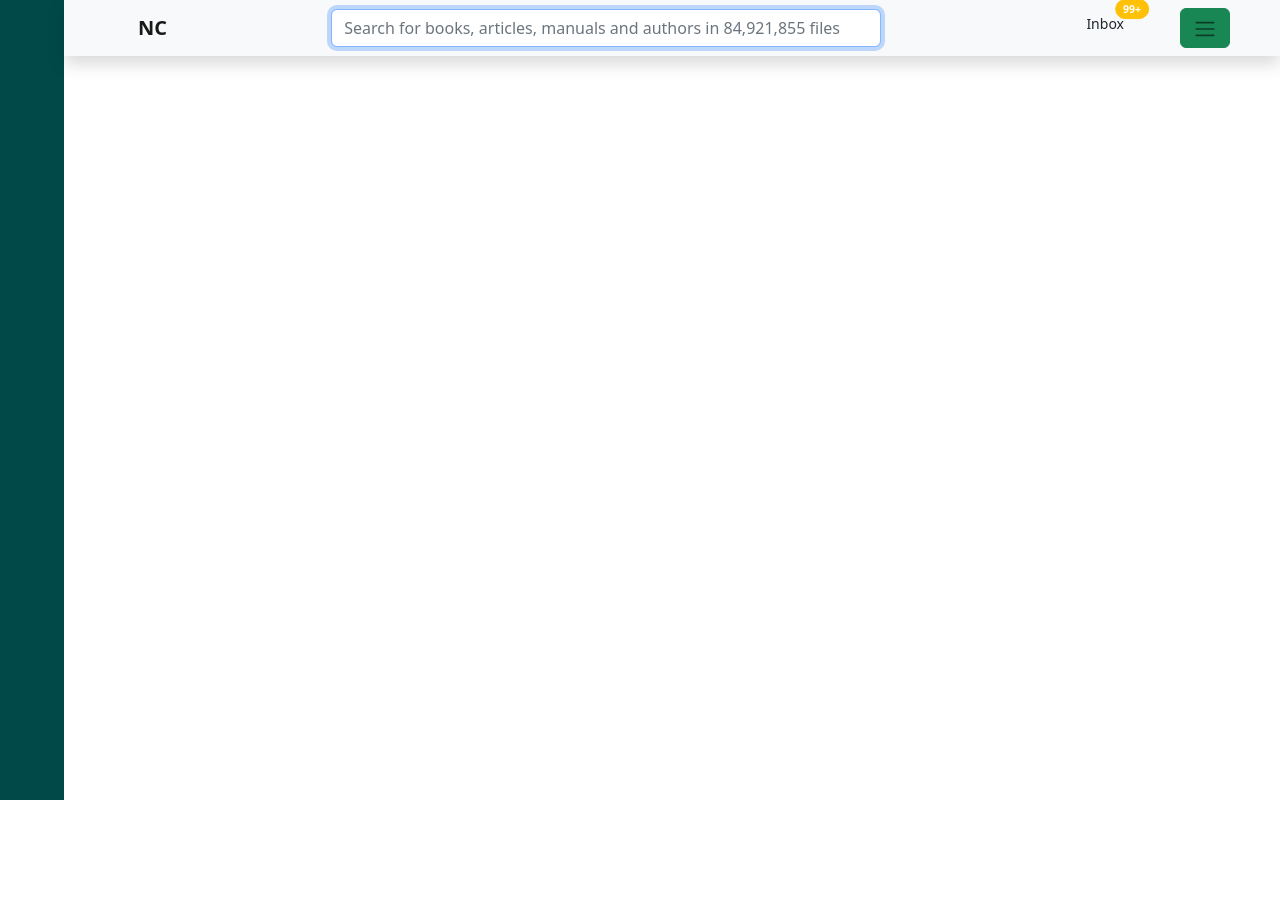
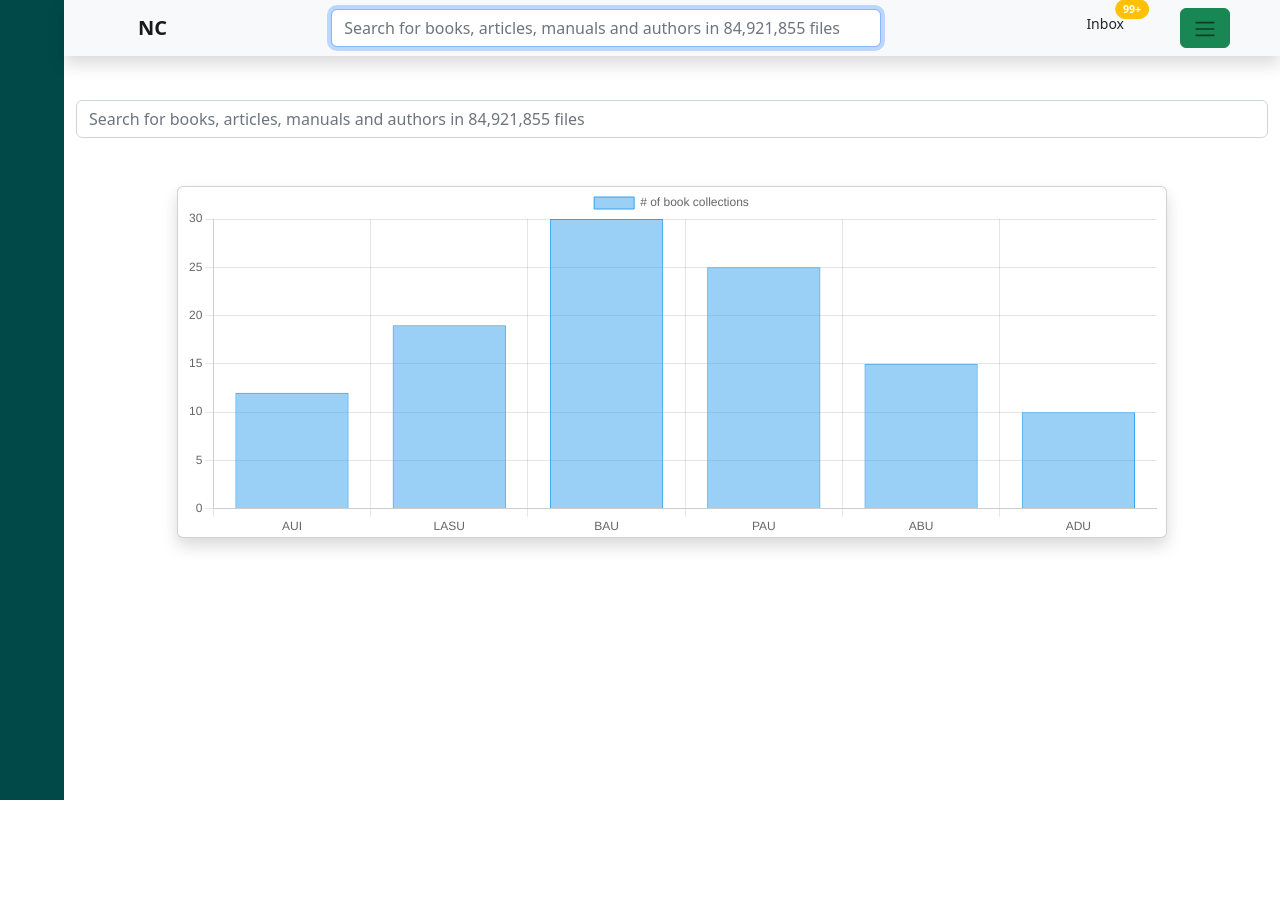
Before and after one commit to eminentprogrammer/NaijaCatalog-1, a Django app: page /accounts/ in a window 1280 px wide. Shown: the top 899 px of the page. Before the commit the page ends 800 px from the top, so only its background shows below. Run offline with Django 4.2, Linux system fonts and the light colour scheme; the visitor is signed in with stand-in values (Sample User, id 1); some libraries are stand-ins or nearby versions.

Commit message:
Updated'

```diff
--- a/apps/accounts/views.py
+++ b/apps/accounts/views.py
@@ -7,7 +7,7 @@ from django.shortcuts import render, redirect
 from django.contrib.auth import authenticate, login, logout, update_session_auth_hash
 from django.contrib.auth.decorators import login_required
 from django.contrib import messages
-from .models import Account
+from .models import Account, StudentProfile
 from .forms import UserRegistration, UpdateProfile, UpdatePasswords, Account
 
 from apps.catalogue.models import Book
@@ -73,38 +73,27 @@ def signUp(request):
     if request.POST:
         token       = request.POST.get('csrfmiddlewaretoken')
         email       = request.POST.get('signup_email')
-        username    = request.POST.get('signup_email')
+        username    = request.POST.get('username')
         category    = request.POST.get('category')
         password    = request.POST.get('signup_password')
 
-        form = UserRegistration(request.POST)
-        if form.is_valid():
-            print("form is valid")
-            # email   = form.cleaned_data.get('email')
-            # username = form.cleaned_data.get('username')
-            # password = form.cleaned_data.get('password1')
-            user = Account.objects.create_user(
-                email=email,
-                username=username,
-                password=password
-            )
-            user = authenticate(email=email, password = password)
-            if not user is None:
-                login(request, user)
-                messages.error(request, f"Welcome {username}")
-                return redirect('dashboard')
+        user = Account.objects.create_user(
+            email=email,
+            username=username,
+            password=password
+        )
+        user = authenticate(email=email, password = password)
 
-            messages.error(request, "Account created successfully, log in")
-            return redirect("login_view")
-        else:
-            messages.error(request, "Form validation error")
+        if not user is None:
+            stud_obj = StudentProfile.objects.create(user=user, institution=category)
+            stud_obj.save()
+            login(request, user)
+            messages.error(request, f"Welcome {username}")
+            return redirect('dashboard')
 
-        data = {
-            'token':token,
-            'email': email,
-            'password': hash(password),
-            'valid': True
-        }
+        messages.error(request, "Account created successfully, log in")
+        return redirect("signin")
+
     return render(request, 'users/registrations/register.html', context=data)
 
 
--- a/templates/components/header.html
+++ b/templates/components/header.html
@@ -23,7 +23,7 @@
                         </a>
                     </li>
                     <li class="nav-item">
-                        <a class="nav-link" href="{% url 'about_us' %}">About Us</a>
+                        <a class="nav-link" href="{% url 'about_us' %}">About</a>
                     </li>
                     <li class="nav-item">
                         <a class="nav-link" href="{% url 'news' %}">News</a>
--- a/templates/engine/general_search.html
+++ b/templates/engine/general_search.html
@@ -41,7 +41,7 @@
                         <li class="result-item my-3"><hr>
                             <div class="row card border-0 shadow-c">
                                 <div class="card-header">
-                                    <a href="#{{data.id}}" class="nav-link"><h5 class="result-title">{{ data.title }} </h5></a>
+                                    <a href="{{data.get_absolute_url}}" class="nav-link"><h5 class="result-title">{{ data.title }} </h5></a>
                                     <p class="institution fw-bold"><iconify-icon icon="mingcute:location-2-line"></iconify-icon>{{ data.institution }}</p>
                                 </div>
                                 <div class="col-12">
--- a/templates/users/base.html
+++ b/templates/users/base.html
@@ -48,6 +48,7 @@
   <link rel="stylesheet" href="{% static 'css/animate/animate.css' %}">
   <!-- <link rel="stylesheet" href="{% static 'css/styles.min.css' %}"> -->
   <link rel="stylesheet" href="{% static 'manifest.json' %}">
+  <script src="https://cdn.jsdelivr.net/npm/chart.js"></script>
 </head>
 
 <body>
--- a/templates/users/dashboard.html
+++ b/templates/users/dashboard.html
@@ -2,22 +2,56 @@
 {% load static %}
 {% block dash-styles %}
 <style>
+    *::-webkit-scrollbar{
+        display: none;
+    }
 </style>
 {% endblock  %}
 
 {% block dashContent %}
 <div class="container">
-    <div class="row justify-content-between vh-100">
-        <form class="d-block d-md-none" method="GET" action="{% url 'dashboard_search' %}">
+    <div class="row mb-5">
+        <form class="" method="GET" action="{% url 'dashboard_search' %}">
             <input class="form-control me-sm-2" name="search" type="search" placeholder="Search for books, articles, manuals and authors in 84,921,855 files" value="{{query}}" autofocus required>
             <input type="submit" class="btn btn-primary" value="Search" hidden>
         </form>
     </div>
+
+    <div class="row">
+        <div class="col-md-10 mx-auto">
+            <div class="card shadow text-dark px-2">
+                <canvas id="myChart" height="350"></canvas>
+            </div>
+        </div>
+    </div>
 </div>
+{% endblock  %}
 
+{% block dash-scripts %}
 <!-- Optional: Place to the bottom of scripts -->
 <script>
     const myModal = new bootstrap.Modal(document.getElementById('modalId'), options)
 </script>
 
+<script>
+    const ctx = document.getElementById('myChart');
+    new Chart(ctx, {
+      type: 'bar',
+      data: {
+        labels: ['AUI', 'LASU', 'BAU', 'PAU', 'ABU', 'ADU'],
+        datasets: [{
+          label: '# of book collections',
+          data: [12, 19, 30, 25, 15, 10],
+          borderWidth: 1
+        }]
+      },
+      options: {
+        scales: {
+          y: {
+            beginAtZero: true
+          }
+        }
+      }
+    });
+</script>
 {% endblock  %}
--- a/templates/users/dashboard/base.html
+++ b/templates/users/dashboard/base.html
@@ -197,7 +197,7 @@
             </div>
         </div>
 
-        <div class="col vh-100 right-side" id="right_side">
+        <div class="col right-side" id="right_side">
             <div class="row">
                 <nav class="navbar navbar-light bg-light fixed-top-c shadow">
                     <div class="container">
@@ -232,12 +232,20 @@
                 </nav>
             </div>
             <div class="row" id="dashMain">
+                {% if messages %}
+                <div class="django_message" id="django_message"><div class="row"><div class="col d-flex justify-content-end">{% for message in messages %}
+                <div class="alert alert-success alert-dismissible fade show animate__animated animate__fadeI    nDown animate__repeat repeat-2 " role="alert">
+                <p class="text my-auto">{{message}}</p><button type="button" class="btn-close" data-bs-dismiss="alert" aria-label="Close"></button></div>
+                {% endfor %}</div></div></div>
+                {% endif %}
                 {% block dashContent %}{% endblock %}
             </div>
         </div>
     </div>
 </div>
+{% endblock %}
 
+{% block scripts %}
 <script>
     const navbarBtn = document.querySelectorAll("#navbarBtn");
     const leftSide = document.getElementById("left_side");
@@ -261,4 +269,5 @@
         });
     })
 </script>
+{% block dash-scripts %}{% endblock  %}
 {% endblock %}
--- a/templates/users/registrations/register.html
+++ b/templates/users/registrations/register.html
@@ -24,6 +24,10 @@
                                 Unlock the Power of Collaboration with Our Undergraduate-Driven Union Catalogue.
                             </small>
 
+                            <div class="form-floating mb-2 text-dark">
+                                <input type="text" class="form-control" name="username" id="username" placeholder="">
+                                <label for="username">Username</label>
+                            </div>
                             <div class="form-floating mb-2 text-dark">
                                 <input type="email" class="form-control" name="signup_email" id="signup_email" placeholder="">
                                 <label for="signup_email">Email Address</label>
```
Also changed, not shown: 1 other file.
